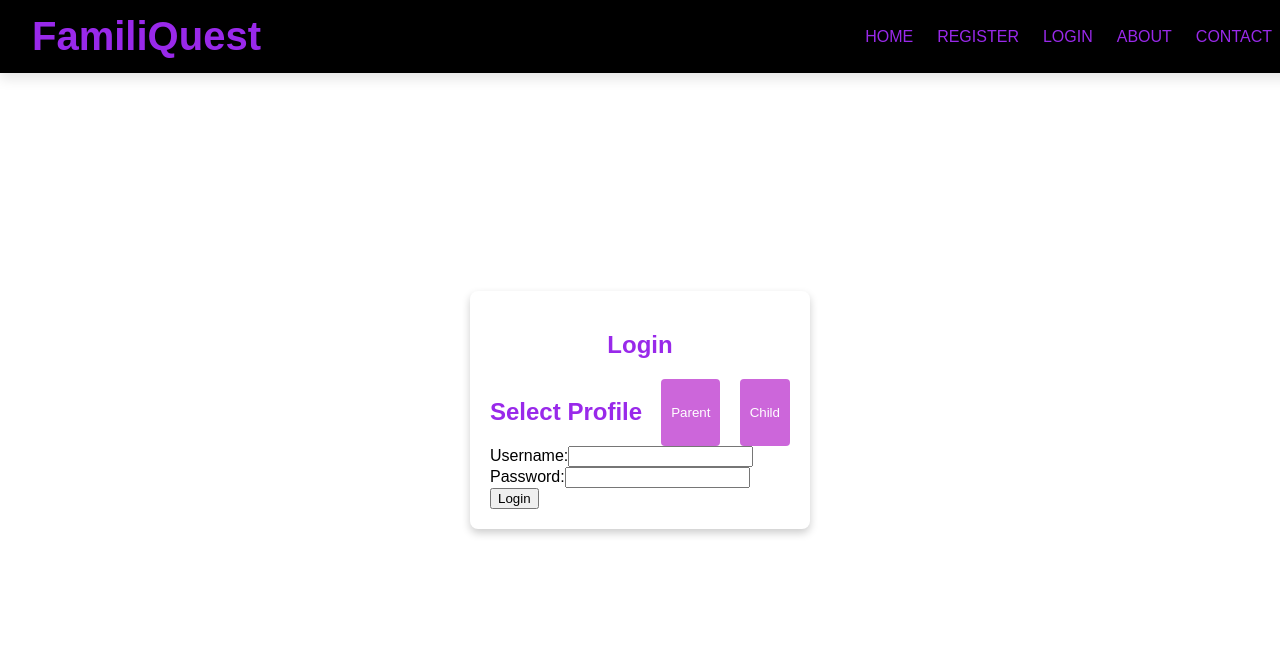
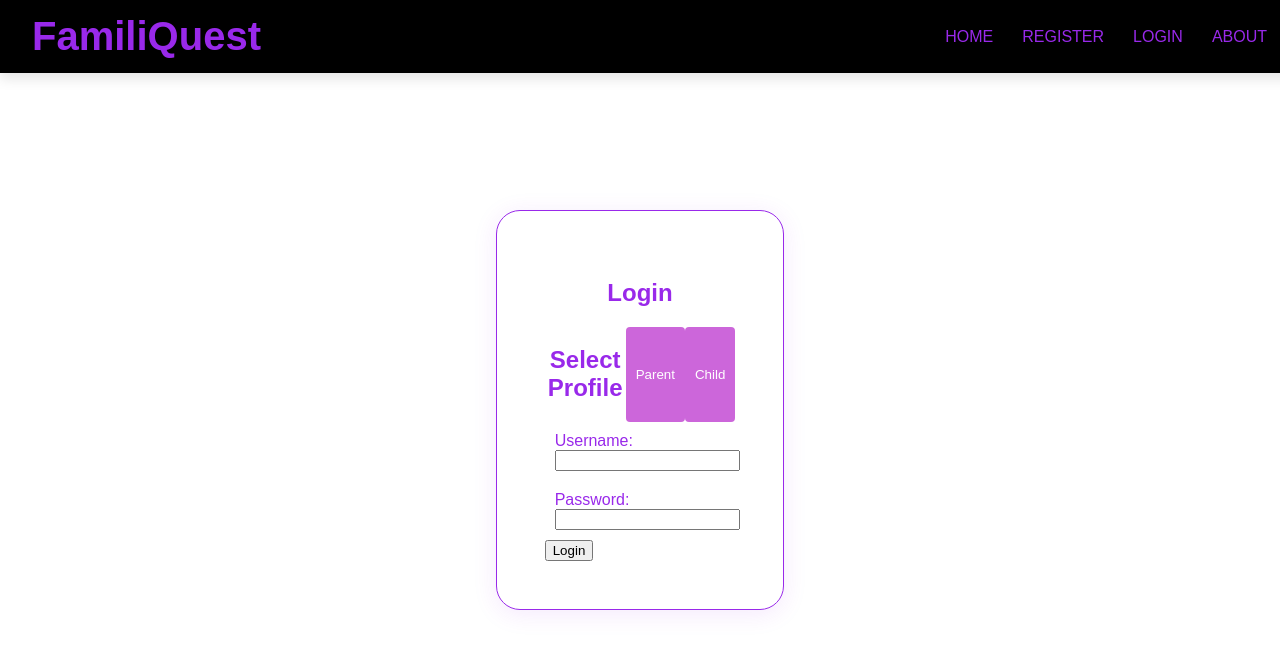
Before and after one commit to WanderingHumanid/familiquest, a React (Create React App) app in the folder frontend/familiquest/: page /login in a window 1280 px wide. Shown: the top 650 px of the page. Built offline with nearby package versions, Linux system fonts and the light colour scheme.

Commit message:
Background color fix

```diff
--- a/frontend/familiquest/src/components/Home.css
+++ b/frontend/familiquest/src/components/Home.css
@@ -1,7 +1,7 @@
 body {
   margin: 10px;
   font-family: 'Segoe UI', Tahoma, Geneva, Verdana, sans-serif;
-  background: rgb(0, 0, 0); /* Changed to black */
+  background-color: rgb(0, 0, 0); /* Changed to black */
   color: rgb(0, 0, 0);
   min-height: 100vh;
 }
--- a/frontend/familiquest/src/components/Login.css
+++ b/frontend/familiquest/src/components/Login.css
@@ -8,11 +8,15 @@ body {
 }
 
 .login-container {
-    background-color: rgb(255, 255, 255);
-    border-radius: 8px;
-    box-shadow: 0 4px 8px rgba(0, 0, 0, 0.2);
-    padding: 20px;
-    width: 300px;
+    position: center;
+    color: #9929ea;
+    padding: 3rem;
+    width: 50%;
+    margin: 0 auto;
+    border-width: 1px;
+    border-style: solid;
+    border-radius: 1.5rem;
+    box-shadow: 0 4px 24px rgba(153, 41, 234, 0.10);
 }
 
 h2 {
--- a/frontend/familiquest/src/components/Navbar.css
+++ b/frontend/familiquest/src/components/Navbar.css
@@ -48,6 +48,7 @@
   transition: color 0.3s, border-bottom 0.3s;
   padding-bottom: 0.2rem;
   border-bottom: 2px solid transparent;
+  margin-right: 5px;
 }
 
 .navbar li a:hover {
--- a/frontend/familiquest/src/components/Navbar.jsx
+++ b/frontend/familiquest/src/components/Navbar.jsx
@@ -12,7 +12,6 @@ function Navbar() {
                 <li><Link to="/register">REGISTER</Link></li>
                 <li><Link to="/login">LOGIN</Link></li>
                 <li><Link to="/about">ABOUT</Link></li>
-                <li><Link to="/contact">CONTACT</Link></li>
             </ul>
         </div>
     );
--- /dev/null
+++ b/frontend/familiquest/src/components/Register.css
@@ -0,0 +1,15 @@
+.register-container {
+    position: center;
+    color: #9929ea;
+    padding: 3rem;
+    width: 50%;
+    margin: 0 auto;
+    border-width: 1px;
+    border-style: solid;
+    border-radius: 1.5rem;
+    box-shadow: 0 4px 24px rgba(153, 41, 234, 0.10);
+}
+
+.input-group {
+    padding: 10px;
+}
--- a/frontend/familiquest/src/components/Register.jsx
+++ b/frontend/familiquest/src/components/Register.jsx
@@ -1,4 +1,5 @@
 import React, { useState } from 'react';
+import './Register.css';
 import { useNavigate } from 'react-router-dom';
 
 const Register = () => {
```
Also changed, not shown: 1 other file (tests, documents, lock files or other folders).
